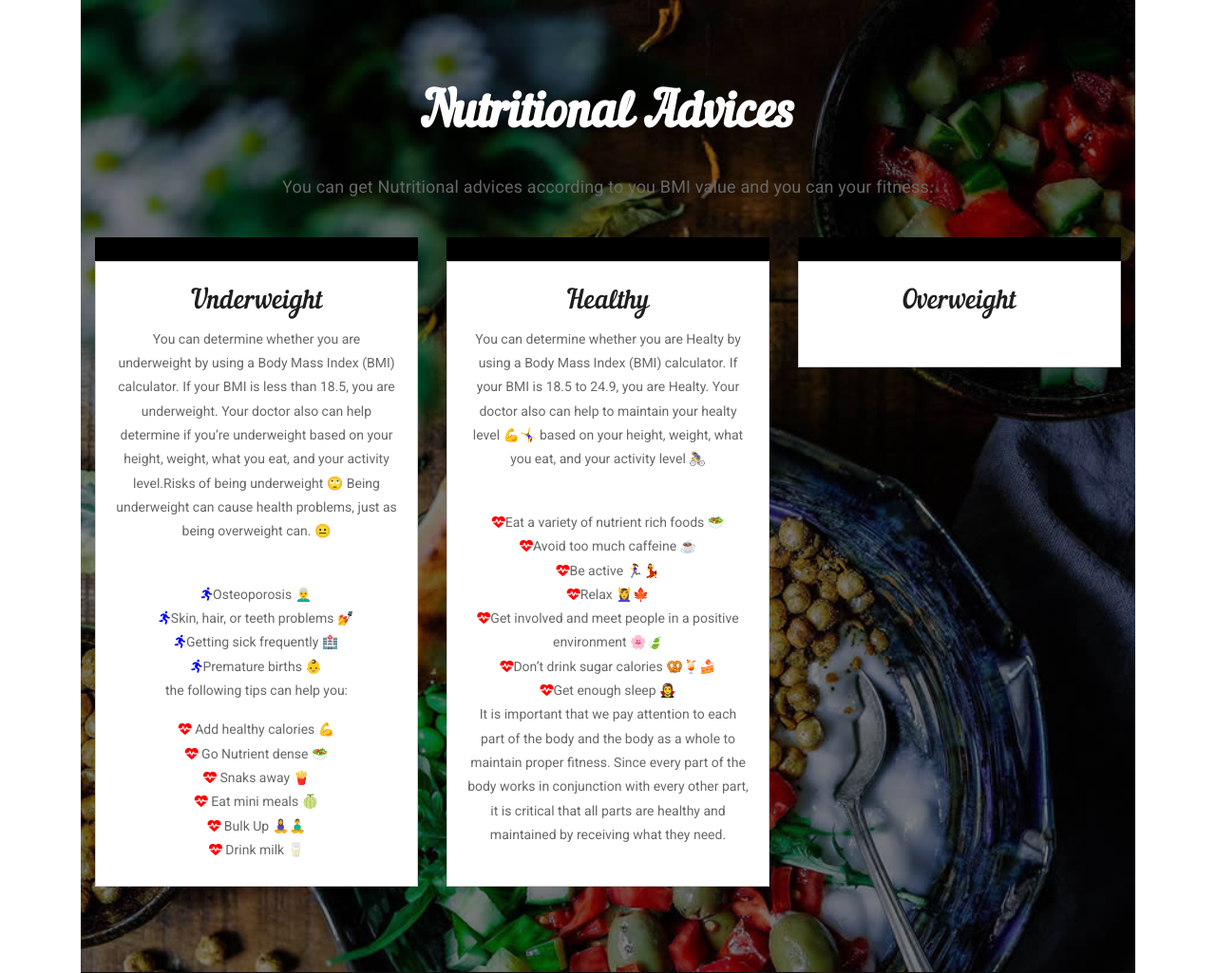
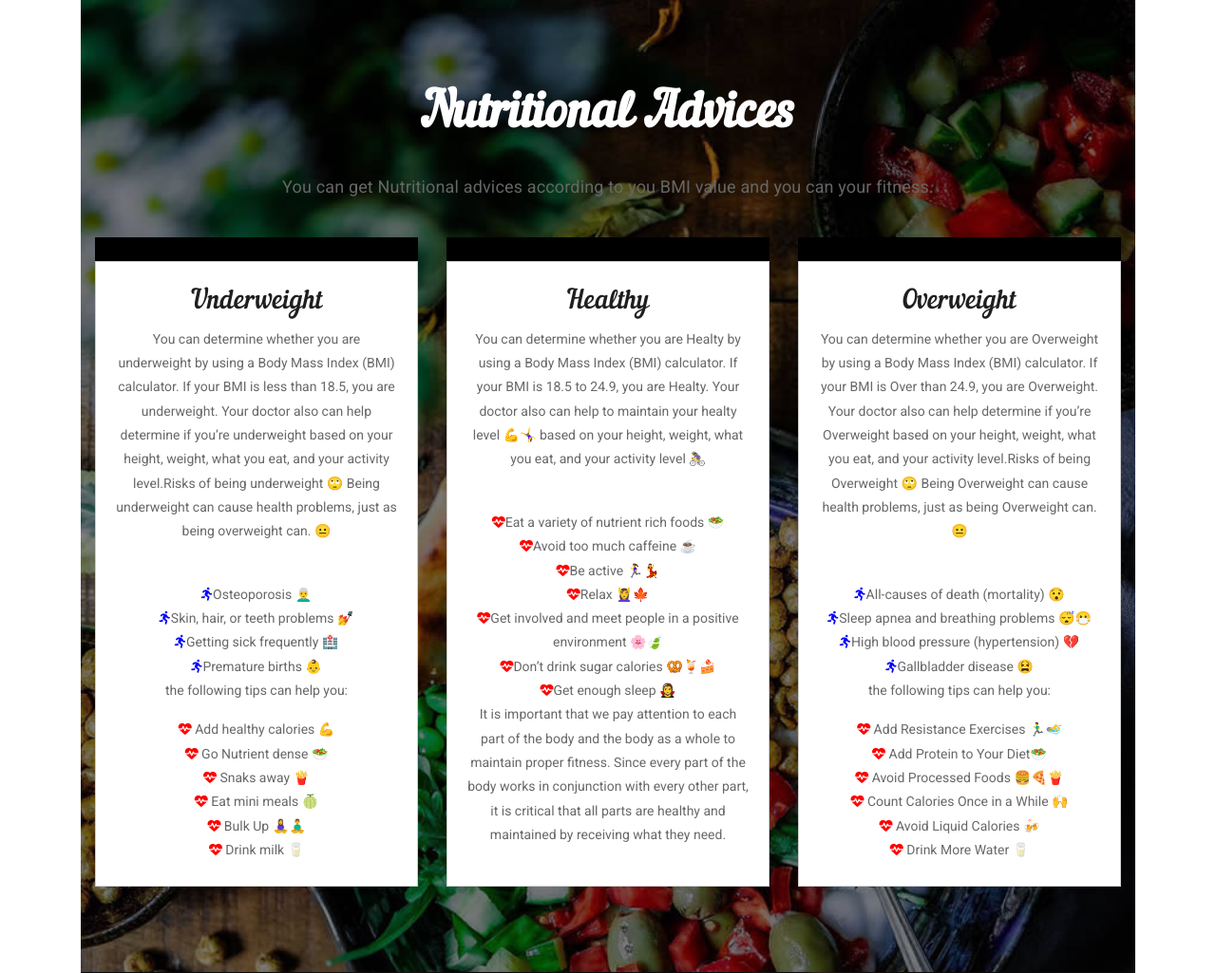
Before and after one commit to Hashininirasha/Maintain-your-fitness-due-to-COVID-19-and-stay-at-home, a PHP site: page / in a window 1280 px wide. Shown: the part 2557-3582 px from the top of the page at 95% size. Run offline with PHP 8.4, Linux system fonts and the light colour scheme; some libraries are stand-ins or nearby versions; some web fonts are replaced.

Commit message:
added overwight

```diff
--- a/index.php
+++ b/index.php
@@ -773,8 +773,18 @@ People can't go out to meet his or her Doctor to get nutritional advice. Sometim
                                     </div>
                                     <div class="text-col">
                                         <h3>Overweight</h3>
-                                        <p></p>
-
+                                        <p>You can determine whether you are Overweight by using a Body Mass Index (BMI) calculator. If your BMI is Over than 24.9, you are Overweight. Your doctor also can help determine if you’re Overweight based on your height, weight, what you eat, and your activity level.Risks of being Overweight 🙄 Being Overweight can cause health problems, just as being Overweight can. 😐</p><br>
+                                        <i class='fas fa-running' style='font-size:14px;color:blue'></i>All-causes of death (mortality) 😯 </br>
+                                        <i class='fas fa-running' style='font-size:14px;color:blue'></i>Sleep apnea and breathing problems 😴😷 </br>
+                                        <i class='fas fa-running' style='font-size:14px;color:blue'></i>High blood pressure (hypertension) 💔 </br>
+                                        <i class='fas fa-running' style='font-size:14px;color:blue'></i>Gallbladder disease 😫 </br>
+                                        <p>the following tips can help you:</p>
+                                        <i class='fas fa-heartbeat' style='font-size:14px;color:red'></i> Add Resistance Exercises 🏃‍♂️🏊‍♂️<br>
+                                        <i class='fas fa-heartbeat' style='font-size:14px;color:red'></i> Add Protein to Your Diet🥗<br>
+                                        <i class='fas fa-heartbeat' style='font-size:14px;color:red'></i> Avoid Processed Foods 🍔🍕🍟<br>
+                                        <i class='fas fa-heartbeat' style='font-size:14px;color:red'></i> Count Calories Once in a While 🙌<br>
+                                        <i class='fas fa-heartbeat' style='font-size:14px;color:red'></i> Avoid Liquid Calories 🍻<br>
+                                        <i class='fas fa-heartbeat' style='font-size:14px;color:red'></i> Drink More Water 🥛<br>
                                     </div>
                                 </div>
                             </div>
```
